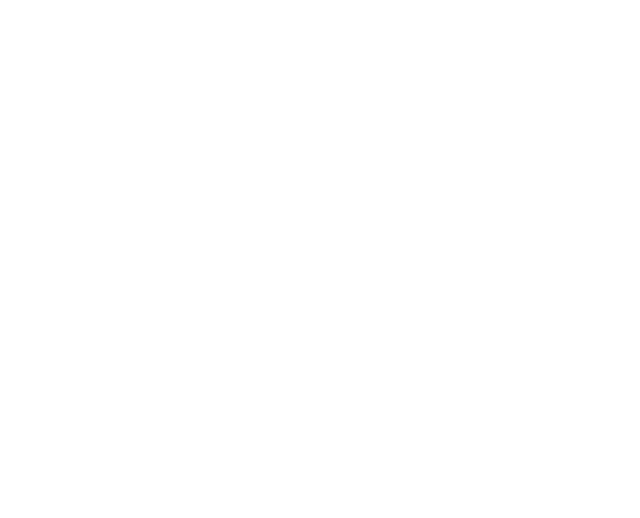
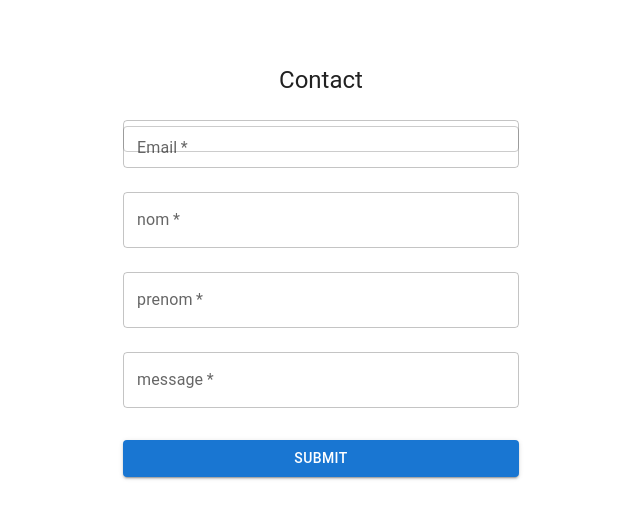
Before and after one commit to USPaTaTa/Hackathon2022, a React (Create React App) app in the folder interactive-story/: page /formulaire in a window 1280 px wide. Before the commit this address had no page. Shown: the top 518 px of the page, without its empty margins (319-959 px from the left). Built offline with nearby package versions, Linux system fonts and the light colour scheme.

Commit message:
formulaire+add

```diff
--- a/interactive-story/src/App.js
+++ b/interactive-story/src/App.js
@@ -1,12 +1,15 @@
-import logo from './logo.svg';
 import { BrowserRouter, Routes, Route } from "react-router-dom";
 import SignIn from "./components/SignIn";
+import Formulaire from './components/formulaire';
+import Artiste from './components/artistes';
 
 function App() {
   return (
     <BrowserRouter>
       <Routes>
-        <Route path="/" element={<SignIn />} />
+        <Route path="/" element={<SignIn/>} />
+        <Route path="/formulaire" element={<Formulaire/>} />
+        <Route path="/artiste" element={<Artiste/>} />
       </Routes>
     </BrowserRouter>
   );
--- /dev/null
+++ b/interactive-story/src/components/artistes.css
@@ -0,0 +1,23 @@
+.player{
+    overflow: hidden;
+    border-radius: 25px;
+    margin-left: 300px;
+    margin-top: 50px;
+  }
+
+.description{
+    text-align: center;
+    margin-top: 50px;
+}
+
+.plus{
+  margin-left: 700px;
+  width: 75px;
+  height: 75px;
+  border: none;
+  border-radius: 100px;
+  outline: none;
+  background: gray;
+  color: white;
+  cursor: pointer;
+    }
--- /dev/null
+++ b/interactive-story/src/components/artistes.js
@@ -0,0 +1,80 @@
+import React, { useState, useRef } from 'react';
+import Popup from './popup';
+import ReactPlayer from 'react-player'
+import './artistes.css'
+
+function App() {
+
+  const [isOpen, setIsOpen] = useState(false);
+
+  const togglePopup = () => {
+    setIsOpen(!isOpen);
+  }
+
+  const inputRef = useRef();
+  const don = useRef();
+  const video = useRef();
+
+  function handleClick() {
+    // 👇️ access input value
+    console.log(don.current.value);
+    console.log(video.current.value);
+    console.log(inputRef.current.value);
+
+    document.getElementById('desc').innerHTML =" Description :"+ inputRef;
+
+  }
+
+  return <div>
+{/*
+    < ReactPlayer
+
+            //   url ="https://www.youtube.com/watch?v=HRaoYuRKBaA"
+              className = "player"
+
+    ></ReactPlayer> */}
+
+<p className='description' id='desc'></p>
+
+{/* <input type="image" id="page1" className="Boutton"></input> */}
+
+    <input
+      type="button"
+      value="+"
+      className='plus'
+      onClick={togglePopup}
+    />
+
+    {isOpen && <Popup
+
+      content={<>
+        <h1>Créer un poste</h1>
+        <p>video</p>
+
+        <input
+        className='video'
+        type="file"
+        id="video"
+        name="video"
+        autoComplete="off">
+
+        </input>
+        <p>description</p>
+
+        <input
+            ref={inputRef}
+            type="text"
+            id="message"
+            name="message"
+            autoComplete="off"/>
+
+        <button onClick={handleClick} className='ajouter' >Ajouter</button>
+
+      </>}
+      handleClose={togglePopup}
+    />}
+
+  </div>
+}
+
+export default App;
--- /dev/null
+++ b/interactive-story/src/components/formulaire.css
@@ -0,0 +1,39 @@
+
+input[type=text], select, textarea {
+    font-family:'calbri';
+    width: 100%; /* Full width */
+    padding: 12px; /* Some padding */
+    border: 1px solid #ccc; /* Gray border */
+    border-radius: 4px; /* Rounded borders */
+    box-sizing: border-box; /* Make sure that padding and width stays in place */
+    margin-top: 6px; /* Add a top margin */
+    margin-bottom: 16px; /* Bottom margin */
+    resize: vertical /* Allow the user to vertically resize the textarea (not horizontally) */
+  }
+
+  /* Style the submit button with a specific background color etc */
+  input[type=submit] {
+    background-color: #04AA6D;
+    color: white;
+    padding: 12px 20px;
+    border: none;
+    border-radius: 4px;
+    cursor: pointer;
+    align-items: center;
+  }
+
+  /* When moving the mouse over the submit button, add a darker green color */
+  input[type=submit]:hover {
+    background-color: #45a049;
+  }
+
+  /* Add a background color and some padding around the form */
+  .container {
+    border-radius: 5px;
+    background-color: #f2f2f2;
+    padding: 20px;
+  }
+
+.label{
+
+}
--- /dev/null
+++ b/interactive-story/src/components/formulaire.js
@@ -0,0 +1,101 @@
+import React from 'react'
+import './formulaire.css';
+import Avatar from '@mui/material/Avatar';
+import Button from '@mui/material/Button';
+import CssBaseline from '@mui/material/CssBaseline';
+import TextField from '@mui/material/TextField';
+import FormControlLabel from '@mui/material/FormControlLabel';
+import Checkbox from '@mui/material/Checkbox';
+import Link from '@mui/material/Link';
+import Grid from '@mui/material/Grid';
+import Box from '@mui/material/Box';
+import LockOutlinedIcon from '@mui/icons-material/LockOutlined';
+import Typography from '@mui/material/Typography';
+import Container from '@mui/material/Container';
+import { createTheme, ThemeProvider } from '@mui/material/styles';
+
+
+const theme = createTheme();
+
+export default function SignIn() {
+  const handleSubmit = (event) => {
+    event.preventDefault();
+    const data = new FormData(event.currentTarget);
+    console.log({
+      email: data.get('email'),
+      nom: data.get('nom'),
+      prenom: data.get('prenom'),
+      message: data.get('message'),
+    });
+  };
+
+  return (
+    <ThemeProvider theme={theme}>
+      <Container component="main" maxWidth="xs">
+        <CssBaseline />
+        <Box
+          sx={{
+            marginTop: 8,
+            display: 'flex',
+            flexDirection: 'column',
+            alignItems: 'center',
+          }}
+        >
+          <Typography component="h1" variant="h5">
+            Contact
+          </Typography>
+          <Box component="form" onSubmit={handleSubmit} noValidate sx={{ mt: 1 }}>
+            <TextField
+              margin="normal"
+              required
+              fullWidth
+              id="email"
+              label="Email"
+              name="email"
+              autoComplete="email"
+            />
+            <TextField
+              margin="normal"
+              required
+              fullWidth
+              name="nom"
+              label="nom"
+              type="nom"
+              id="nom"
+              autoComplete="nom"
+            />
+            <TextField
+              margin="normal"
+              required
+              fullWidth
+              name="prenom"
+              label="prenom"
+              type="prenom"
+              id="prenom"
+              autoComplete="nom"
+            />
+            <TextField
+              margin="normal"
+              required
+              fullWidth
+              name="message"
+              label="message"
+              type="message"
+              id="message"
+              autoComplete="message"
+              rows="5"
+            />
+            <Button
+              type="submit"
+              fullWidth
+              variant="contained"
+              sx={{ mt: 3, mb: 2 }}
+            >
+              submit
+            </Button>
+          </Box>
+        </Box>
+      </Container>
+    </ThemeProvider>
+  );
+}
--- /dev/null
+++ b/interactive-story/src/components/popup.css
@@ -0,0 +1,131 @@
+.popup-box {
+    position: fixed;
+    background: #00000050;
+    width: 100%;
+    height: 100vh;
+    top: 0;
+    left: 0;
+  }
+
+  .box {
+    position: relative;
+    width: 70%;
+    margin: 0 auto;
+    height: auto;
+    max-height: 70vh;
+    margin-top: calc(100vh - 85vh - 20px);
+    background: #fff;
+    border-radius: 4px;
+    padding: 20px;
+    border: 1px solid #999;
+    overflow: auto;
+  }
+
+  .close-icon {
+    content: 'x';
+    cursor: pointer;
+    position: fixed;
+    right: calc(15% - 30px);
+    top: calc(100vh - 85vh - 33px);
+    background: #ededed;
+    width: 25px;
+    height: 25px;
+    border-radius: 50%;
+    line-height: 20px;
+    text-align: center;
+    border: 1px solid #999;
+    font-size: 20px;
+  }
+
+  * {
+    box-sizing: border-box;
+  }
+  body {
+    font-family: Roboto, Helvetica, sans-serif;
+  }
+  /* Fixer le bouton sur le côté gauche de la page */
+  .open-btn {
+    display: flex;
+    justify-content: flex-start;
+  }
+  /* Stylez et fixez le bouton sur la page */
+  .open-button {
+    background-color: #1c87c9;
+    color: white;
+    padding: 12px 20px;
+    border: none;
+    border-radius: 5px;
+    cursor: pointer;
+    opacity: 0.8;
+    position: fixed;
+  }
+  /* Positionnez la forme Popup */
+  .login-popup {
+    position: relative;
+    text-align: center;
+    width: 100%;
+  }
+  /* Masquez la forme Popup */
+  .form-popup {
+    display: none;
+    position: fixed;
+    left: 45%;
+    top: 5%;
+    transform: translate(-45%, 5%);
+    border: 2px solid #666;
+    z-index: 9;
+  }
+  /* Styles pour le conteneur de forme */
+  .form-container {
+    max-width: 300px;
+    padding: 20px;
+    background-color: #fff;
+  }
+  /* Largeur complète pour les champs de saisie */
+  .form-container input[type="text"],
+  .form-container input[type="password"] {
+    width: 100%;
+    padding: 10px;
+    margin: 5px 0 22px 0;
+    border: none;
+    background: #eee;
+  }
+  /*Quand les entrées sont concentrées, faites quelque chose */
+  .form-container input[type="text"]:focus,
+  .form-container input[type="password"]:focus {
+    background-color: #ddd;
+    outline: none;
+  }
+  /* Stylez le bouton de connexion*/
+  .form-container .btn {
+    background-color: #8ebf42;
+    color: #fff;
+    padding: 12px 20px;
+    border: none;
+    cursor: pointer;
+    width: 100%;
+    margin-bottom: 10px;
+    opacity: 0.8;
+  }
+  /* Stylez le bouton pour annuler */
+  .form-container .cancel {
+    background-color: #cc0000;
+  }
+  /* Planez les effets pour les boutons */
+  .form-container .btn:hover,
+  .open-button:hover {
+    opacity: 1;
+  }
+
+  .ajouter{
+  background-color: gray;
+  border: none;
+  color: white;
+  padding: 15px 32px;
+  text-align: center;
+  text-decoration: none;
+  display: inline-block;
+  font-size: 16px;
+  overflow: hidden;
+  border-radius: 25px;
+  }
--- /dev/null
+++ b/interactive-story/src/components/popup.js
@@ -0,0 +1,15 @@
+import React from "react";
+import "./popup.css"
+
+const Popup = props => {
+  return (
+    <div className="popup-box">
+      <div className="box">
+        <span className="close-icon" onClick={props.handleClose}>x</span>
+        {props.content}
+      </div>
+    </div>
+  );
+};
+
+export default Popup;
```
Also changed, not shown: interactive-story/package.json (+11 -0 lines), 1 other file (tests, documents, lock files or other folders).
